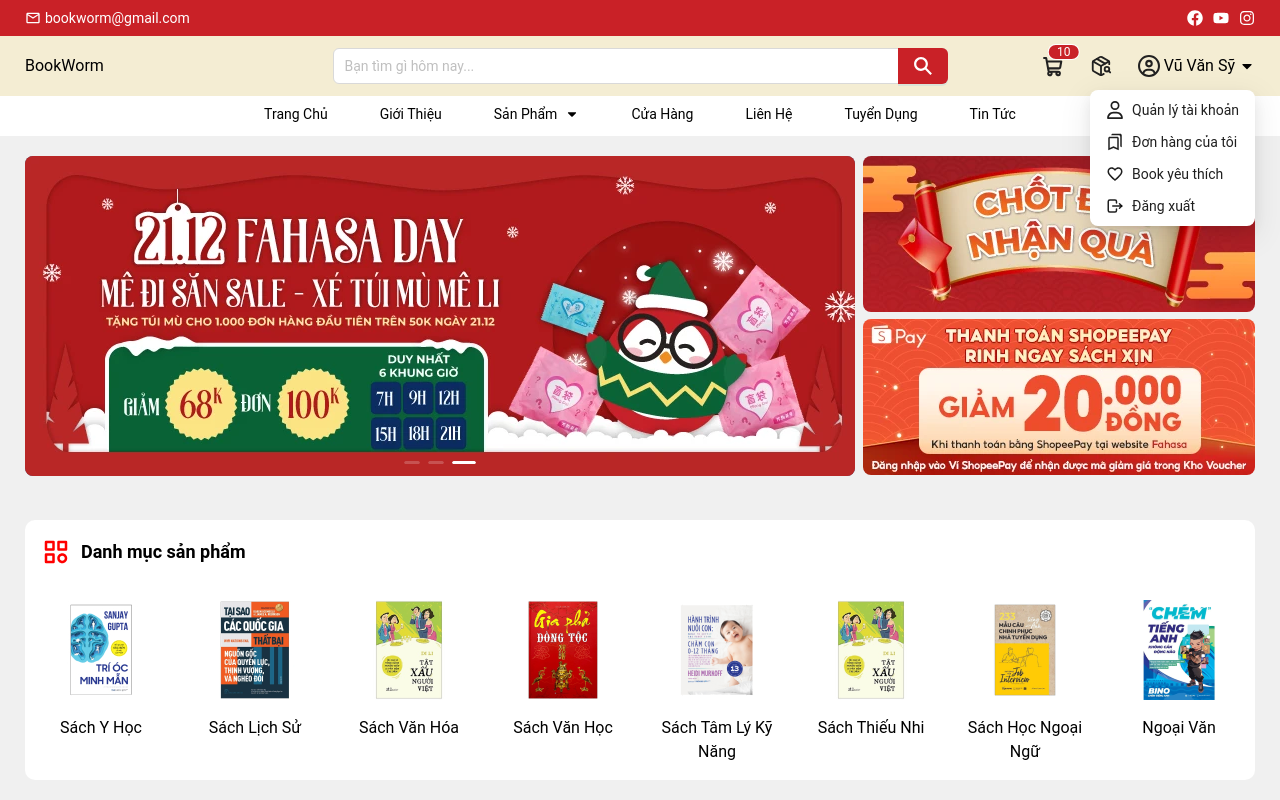
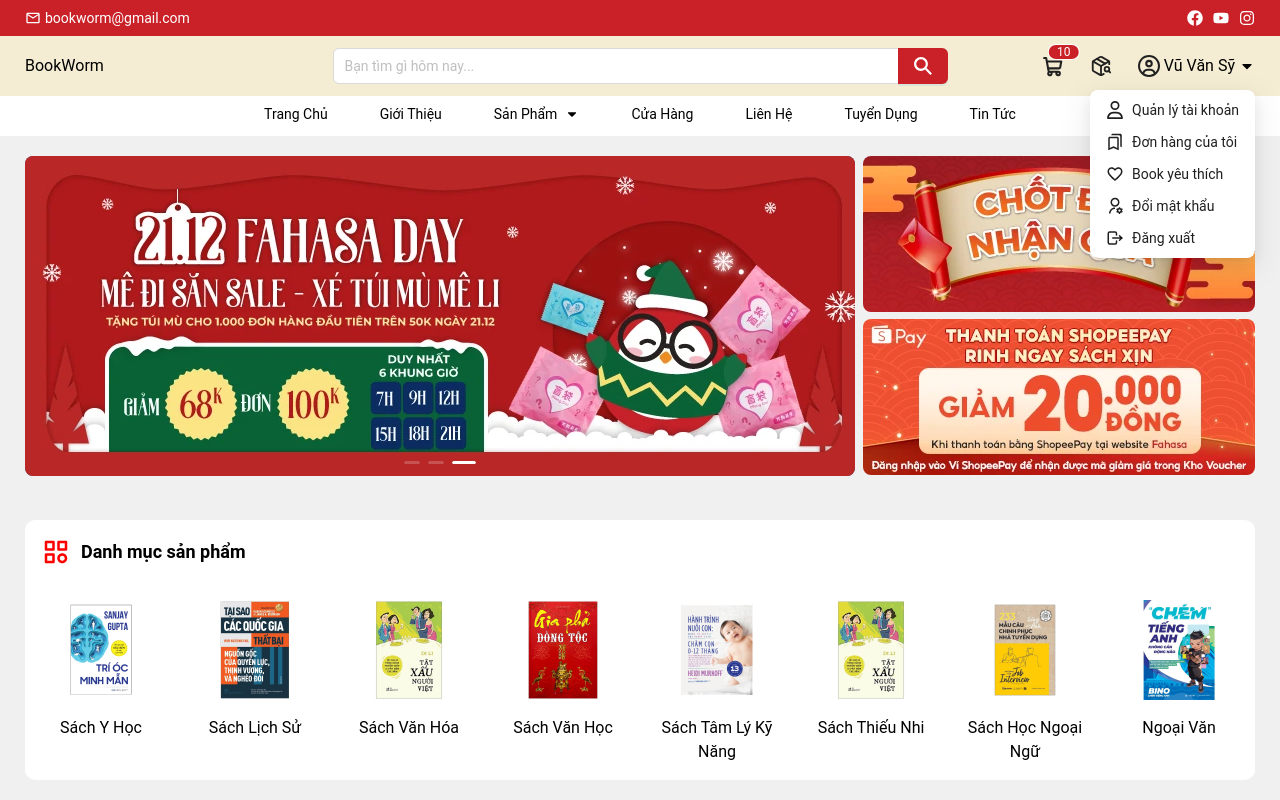
Before and after one commit to vuvansy/app-client-BookWorm, a Next.js app: page / in a window 1280 px wide. Both pictures are taken after a click on the item "Vũ Văn Sỹ". Shown: the top 800 px of the page. Built offline with nearby package versions, Linux system fonts and the light colour scheme.

Commit message:
Thêm đường dẫn cho nav

```diff
--- a/src/components/header/app-header.tsx
+++ b/src/components/header/app-header.tsx
@@ -151,10 +151,10 @@
                     <div className='container'>
                         <ul className='flex justify-center items-center gap-x-8 text-caption'>
                             <li>
-                                <Link href={''} className='px-[10px] py-[8px] capitalize'>Trang chủ</Link>
+                                <Link href={'/'} className='px-[10px] py-[8px] capitalize'>Trang chủ</Link>
                             </li>
                             <li>
-                                <Link href={''} className='px-[10px] py-[8px] capitalize'>Giới thiệu</Link>
+                                <Link href={'/about'} className='px-[10px] py-[8px] capitalize'>Giới thiệu</Link>
                             </li>
                             <li>
                                 <Link href={''} className="flex items-center px-[10px] py-[8px] capitalize">
@@ -181,7 +181,7 @@
                                 <Link href={''} className='px-[10px] py-[8px] capitalize'>Tuyển dụng</Link>
                             </li>
                             <li>
-                                <Link href={''} className='px-[10px] py-[8px] capitalize'>Tin tức</Link>
+                                <Link href={'/news'} className='px-[10px] py-[8px] capitalize'>Tin tức</Link>
                             </li>
                         </ul>
                     </div>
--- a/src/components/header/dropdow-account.tsx
+++ b/src/components/header/dropdow-account.tsx
@@ -9,7 +9,7 @@
 import { MdOutlineFavoriteBorder } from "react-icons/md";
 import { MdOutlineBookmarks } from "react-icons/md";
 import { FaRegUser } from "react-icons/fa6";
-import { FaUsersCog } from "react-icons/fa";
+import { RiUserSettingsLine } from "react-icons/ri";
 
 const DropDowAccount = () => {
     const [isAuthenticated, setIsAuthenticated] = useState<boolean>(true);
@@ -57,6 +57,13 @@
                 <span>Book yêu thích</span>
             </Link>),
             key: 'wishlist',
+        },
+        {
+            label: (<Link href="/change-password" className="flex items-center gap-x-2">
+                <RiUserSettingsLine className="text-[18px]" />
+                <span>Đổi mật khẩu</span>
+            </Link>),
+            key: 'change-password',
         },
         {
             label: (
```
